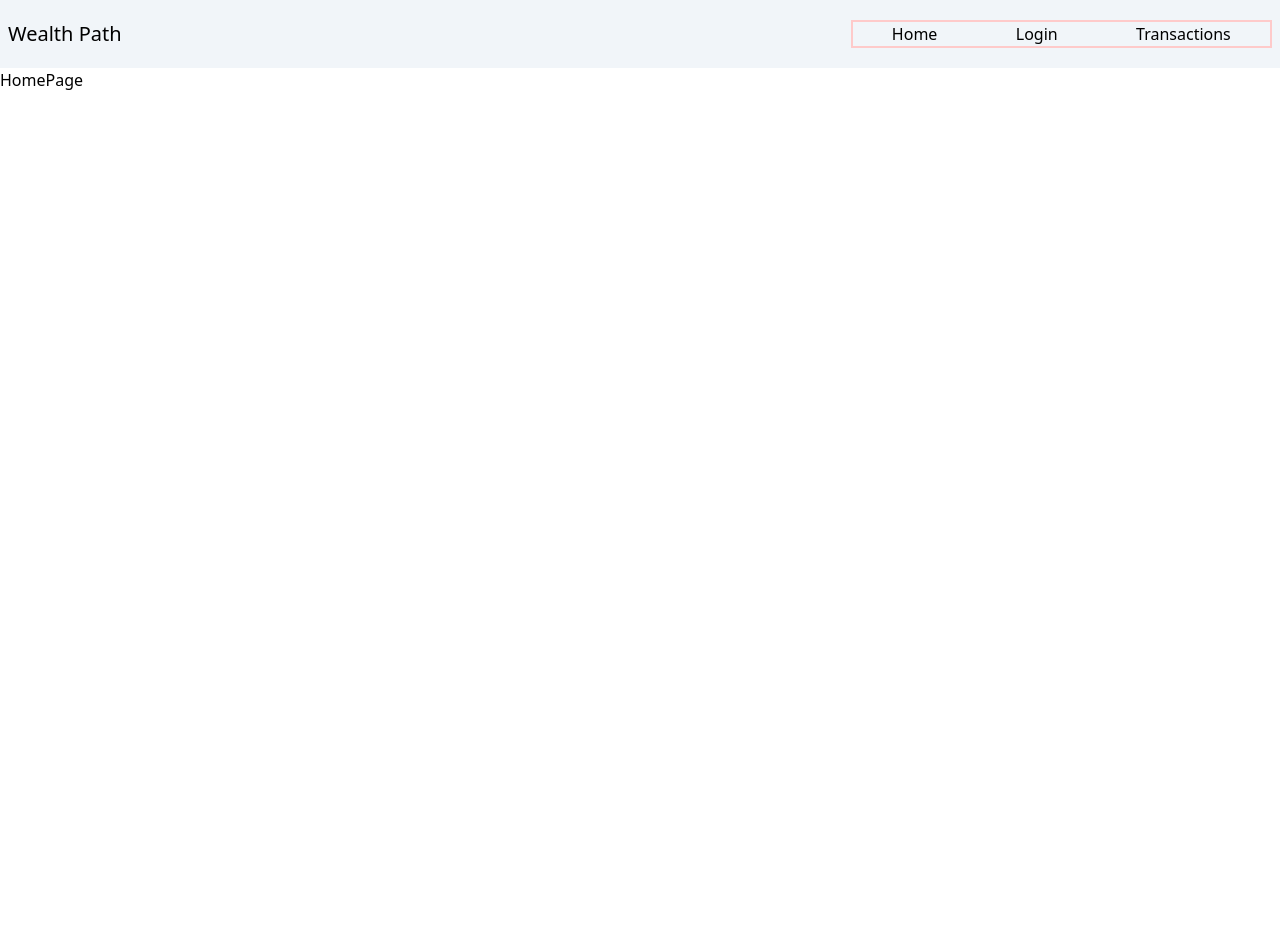
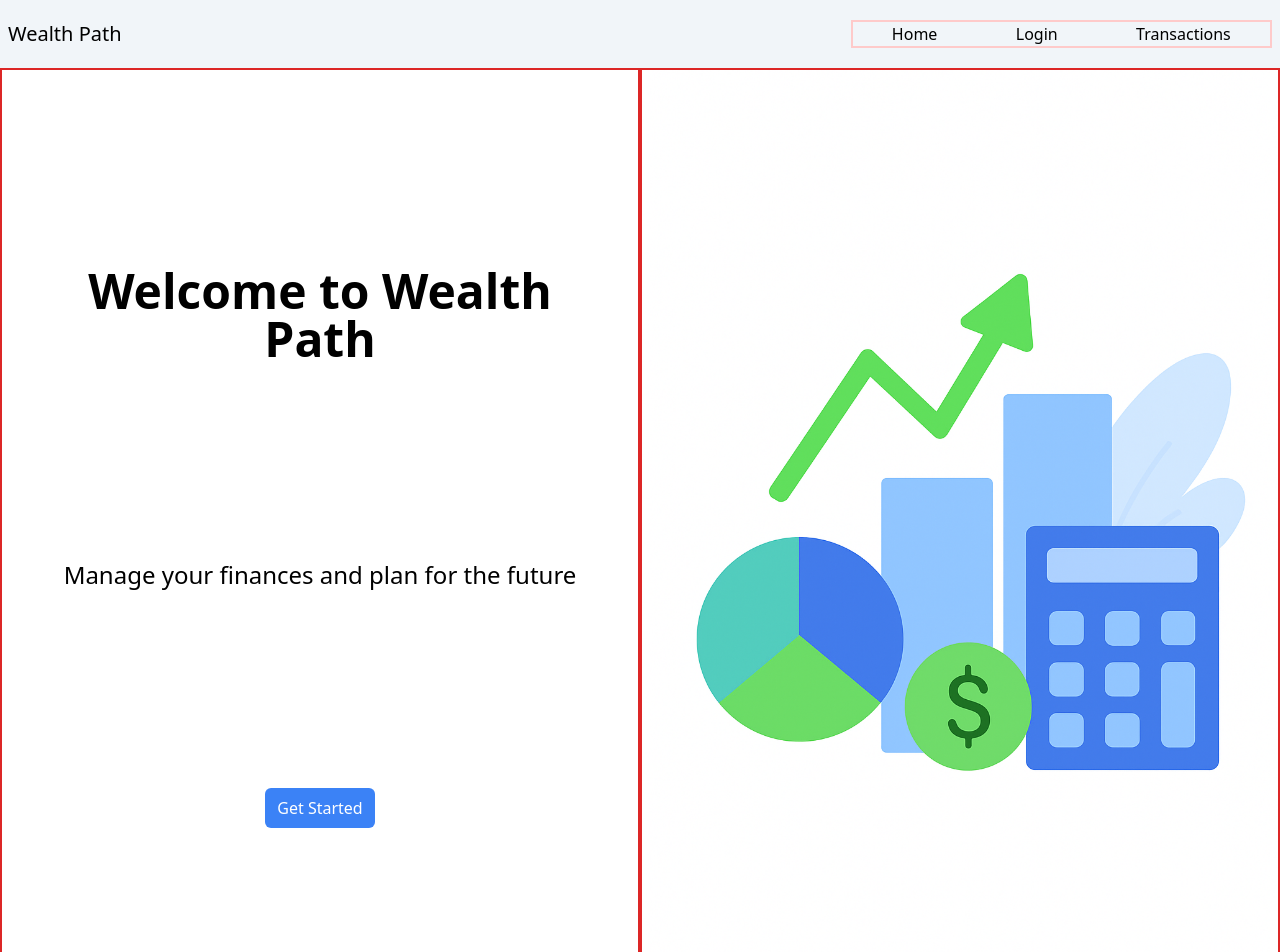
Before and after one commit to david-yang2/wealth-path, a React (Vite) app in the folder wealth_path_frontend/: page / in a window 1280 px wide. Shown: the top 952 px of the page. Before the commit the page ends 800 px from the top, so only its background shows below. Built offline with nearby package versions, Linux system fonts and the light colour scheme.

Commit message:
initial homepage design

```diff
--- a/wealth_path_frontend/src/components/HomePage.jsx
+++ b/wealth_path_frontend/src/components/HomePage.jsx
@@ -1,5 +1,20 @@
+import homepageImage from "../assets/homepage.png"
+import { useNavigate } from "react-router-dom"
+
 const HomePage = () => {
-    return <div>HomePage</div>
+    const navigate = useNavigate()
+    return (
+    <div className="flex flex-row">
+        <div id="homepageText"className="border-2 border-red-600 w-1/2 flex flex-col justify-evenly items-center px-8">
+            <div className="text-5xl text-center font-bold">Welcome to Wealth Path</div>
+            <div className="text-2xl text-center">Manage your finances and plan for the future</div>
+            <button className="bg-blue-500 py-2 px-3 text-white rounded-md" onClick={() => navigate("/login")}> Get Started </button>
+        </div>
+        <img src={homepageImage} alt="homepage"
+            className=" w-1/2 h-full border-2 border-red-600" />
+
+    </div>
+    )
 }
 
 export default HomePage
```
Also changed, not shown: wealth_path_frontend/src/assets/homepage.png (added).
